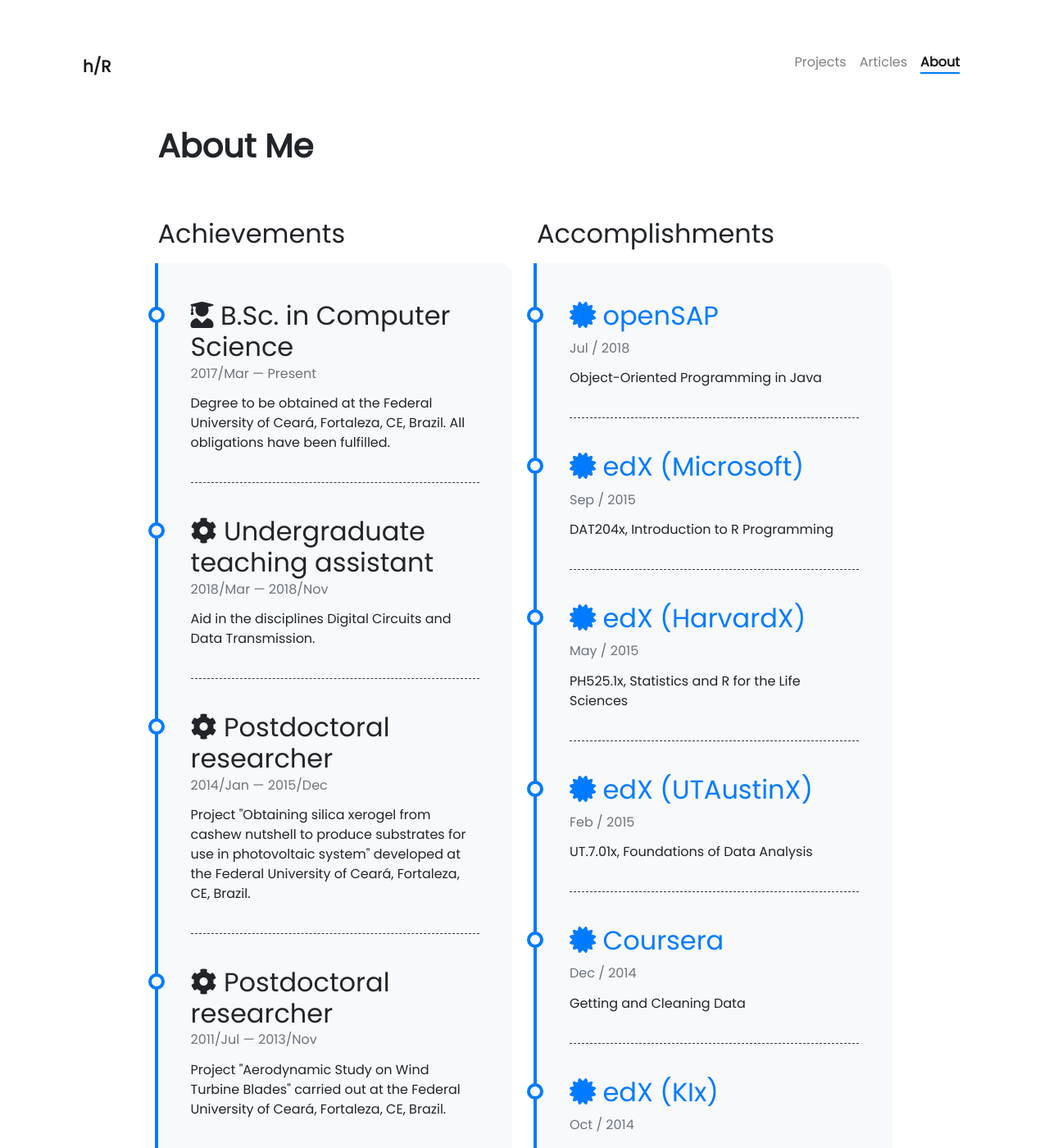
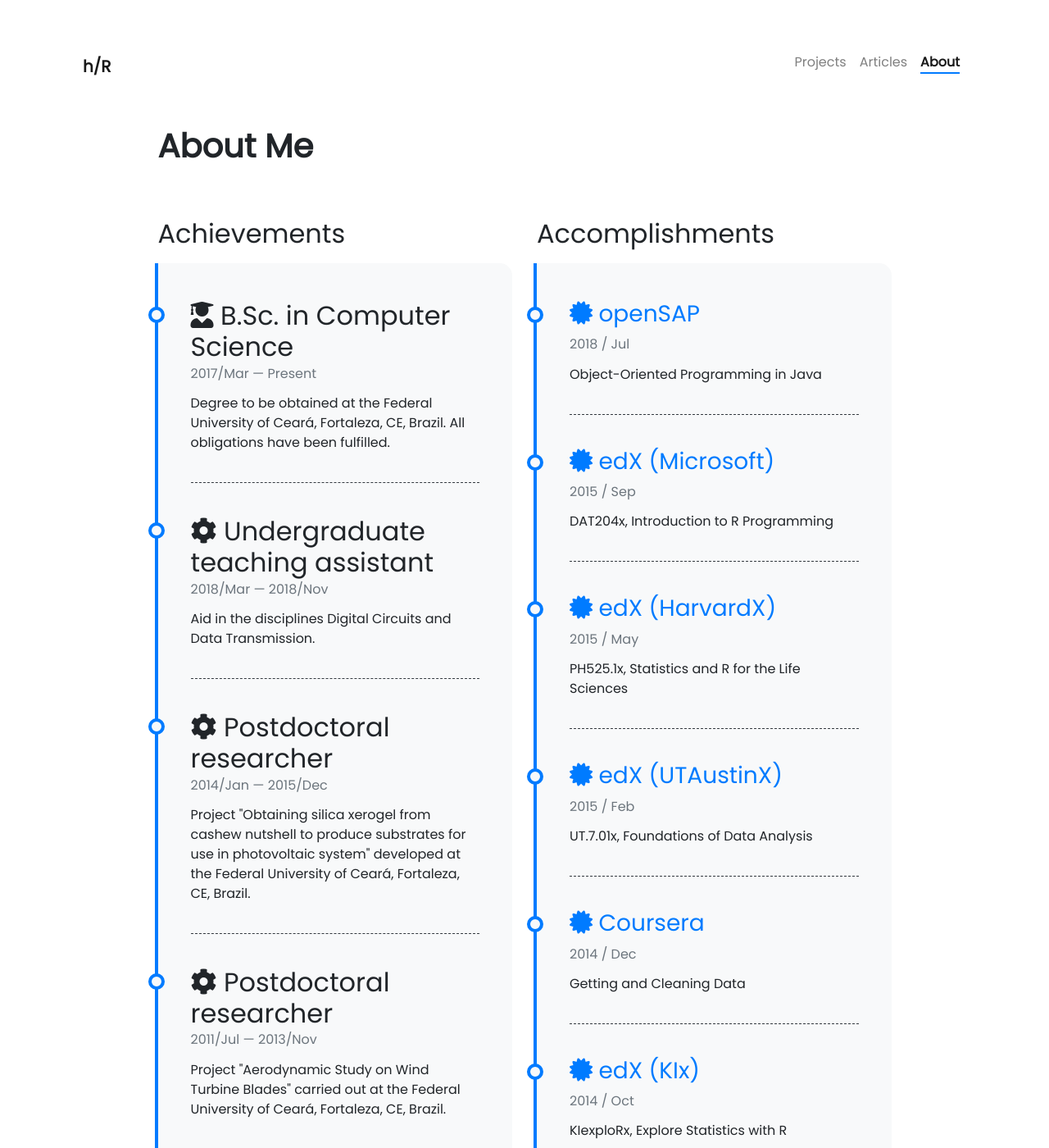
Before and after one commit to helioRocha/heliorocha.github.io, a Jekyll site: the page built from pages/about.md, in a window 1280 px wide and 1400 px high. Shown: the whole window at 82% size. Built offline with Jekyll 4.4.1, drawn with Linux system fonts in a browser that asks for light colours; nearby versions of some CDN libraries; some of the changed text lies outside the part shown.

Commit message:
Update timeline2.html

```diff
--- a/_includes/about/timeline2.html
+++ b/_includes/about/timeline2.html
@@ -4,8 +4,8 @@
     {% for item in site.data.other-timeline %}
       <div class="timeline-item">
         <div class="content">
-          <h2>{{ item.title }}</h2>
-          <h6 class="date">{{ item.from }} / {{ item.to }}</h6>
+          <h3>{{ item.title }}</h3>
+          <h6 class="date">{{ item.to }} / {{ item.from }}</h6>
           <p>{{ item.description }}</p>
         </div>
       </div>
```
